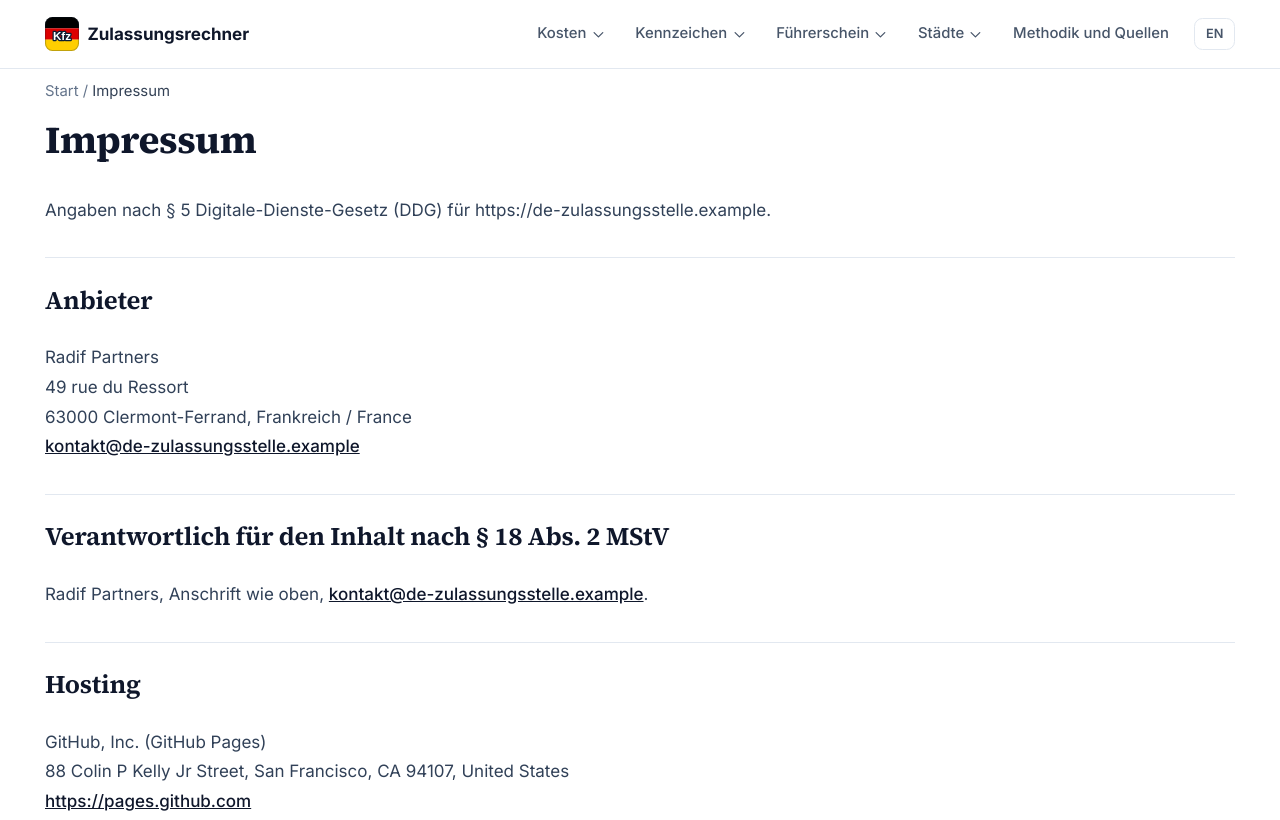
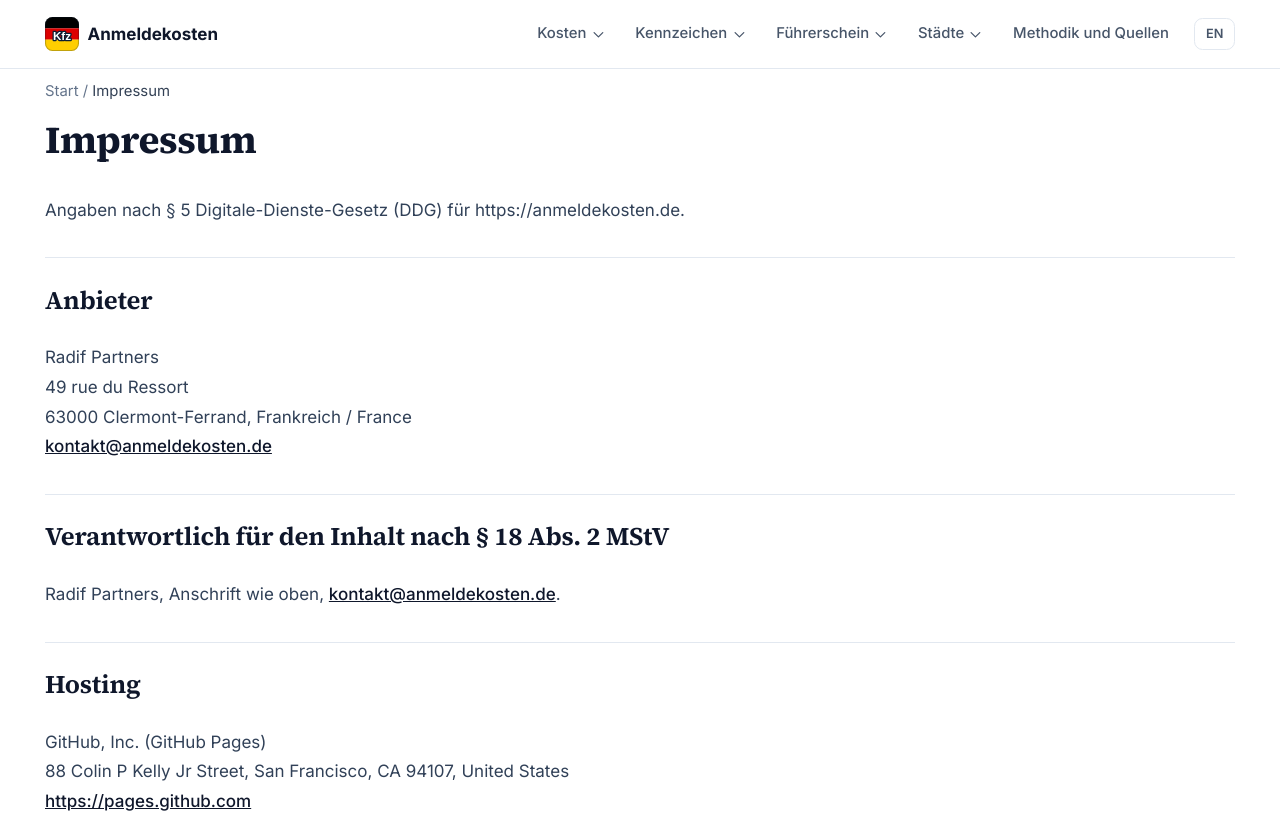
Before and after one commit to Mottalib-10M/anmeldekosten.de, an Astro site: page /de/impressum in a window 1280 px wide. Shown: the top 820 px of the page. Built offline with nearby package versions, Linux system fonts and the light colour scheme; Astro itself is replaced by a stand-in of ours.

Commit message:
Renommage : de-zulassungsstelle devient anmeldekosten.de (marque : Zulassungsrechner=Anmeldekosten)
Domaine acheté le 2026-10-23 ; adresse, contact, robots, llms et images de partage mis à jour.

Co-Authored-By: Claude Opus 5.5 <noreply@anthropic.com>

```diff
--- a/public/robots.txt
+++ b/public/robots.txt
@@ -3,4 +3,4 @@ Allow: /
 
 Disallow: /*?*
 
-Sitemap: https://de-zulassungsstelle.example/sitemap-index.xml
+Sitemap: https://anmeldekosten.de/sitemap-index.xml
--- a/src/components/MethodPage.astro
+++ b/src/components/MethodPage.astro
@@ -27,7 +27,7 @@ const ex = umtauschFrist({ art: 'karte', geburtsjahr: 1975, ausstellungsjahr: 20
   <header class="mb-6"><h1 class="text-3xl font-bold text-navy-900 md:text-4xl">{h1}</h1></header>
   {de ? (
   <div class="prose prose-slate max-w-none">
-    <p>Der Zulassungsrechner beruht auf drei amtlichen Grundlagen: der Gebührenordnung für Maßnahmen im Straßenverkehr (GebOSt) für die Beträge, den Verzeichnissen des Kraftfahrt-Bundesamts (KBA) für Behörden und Kennzeichen, und der Fahrerlaubnis-Verordnung für die Umtauschfristen. Kein Betrag und keine Anschrift ist von Hand in eine Seite getippt: Die Texte zitieren, was das Aktualisierungsskript und die Parameterdatei liefern.</p>
+    <p>Anmeldekosten beruht auf drei amtlichen Grundlagen: der Gebührenordnung für Maßnahmen im Straßenverkehr (GebOSt) für die Beträge, den Verzeichnissen des Kraftfahrt-Bundesamts (KBA) für Behörden und Kennzeichen, und der Fahrerlaubnis-Verordnung für die Umtauschfristen. Kein Betrag und keine Anschrift ist von Hand in eine Seite getippt: Die Texte zitieren, was das Aktualisierungsskript und die Parameterdatei liefern.</p>
     <h2>Behörden, Kennzeichen, Gemeinden</h2>
     <p>Das Skript <code>scripts/update-data.py</code> lädt jeden Monat das Anschriftenverzeichnis der Zulassungsbehörden (AV1, Stand {META.av1Stand}) und das der Fahrerlaubnisbehörden (AV2) von der Website des KBA. Daraus entstehen {n0(META.bezirke)} Zulassungsbezirke mit {n0(META.stellen)} Haupt- und Außenstellen und {n0(META.kennzeichen)} Unterscheidungszeichen. Kennzeichen, die das Verzeichnis mit „A:“ als auslaufend markiert, zeigen wir getrennt: Sie fahren noch, werden aber nicht mehr ausgegeben. Kennzeichen von Bundes- und Landesbehörden (Bundeswehr, Landesregierungen) gehören zu keinem Kreis und werden nicht angezeigt.</p>
     <p>Welche Behörde für einen Ort zuständig ist, ergibt sich aus dem amtlichen Gemeindeschlüssel: Seine ersten fünf Stellen sind der Kreis. Die {n0(META.gemeinden)} Gemeinden mit Schlüssel und Postleitzahlen kommen aus Wikidata (gemeinfrei, CC0). Hat ein Kreis mehrere Zulassungsbehörden, etwa Stadt und Region Hannover, wählt die Suche die, deren Sitz so heißt wie der Ort; sonst die des Kreises. Die Zahl der zugelassenen Fahrzeuge stammt aus der KBA-Statistik FZ1 zum {META.fz1Stand}.</p>
--- a/src/data/og.json
+++ b/src/data/og.json
@@ -7,14 +7,14 @@
    "title": "Zulassungsstelle & Kosten 2026\nGebühr für Gebühr nachgerechnet",
    "subtitle": "Anmelden · Ummelden · Wunschkennzeichen · Führerschein-Umtausch",
    "badge": "GebOSt · KBA-Verzeichnis · Anlage 8e FeV",
-   "brand": "Zulassungsrechner"
+   "brand": "Anmeldekosten"
   },
   {
    "file": "og-en.png",
    "title": "German car registration 2026\nevery fee itemised",
    "subtitle": "Register · Transfer · Personalised plate · Licence exchange",
    "badge": "Federal fee schedule · KBA directory · FeV Annex 8e",
-   "brand": "Zulassungsrechner"
+   "brand": "Anmeldekosten"
   }
  ]
 }
--- a/src/data/site-config.ts
+++ b/src/data/site-config.ts
@@ -1,6 +1,6 @@
 /** Configuration centrale du site (générée par new-site.py). */
-export const SITE_URL = "https://de-zulassungsstelle.example";
-export const SITE_NAMES: Record<string, string> = {"de": "Zulassungsrechner", "en": "Zulassungsrechner"};
+export const SITE_URL = "https://anmeldekosten.de";
+export const SITE_NAMES: Record<string, string> = {"de": "Anmeldekosten", "en": "Anmeldekosten"};
 export const LANG_TAGS: Record<string, string> = {"de": "de-DE", "en": "en-DE"};
 export const OG_LOCALES: Record<string, string> = {"de": "de_DE", "en": "en_GB"};
 /** Une locale par langue (RECETTE §4) : l'anglais écrit « €1,234 », l'allemand « 1.234 € ». */
@@ -20,7 +20,7 @@ export const AUTHOR_DESC: Record<string, string> = {"de": "Radif Partners zerleg
  *  themes reellement traites par le site, pas une liste de mots-cles : un sujet
  *  declare ici sans page qui le couvre est une declaration fausse. */
 export const KNOWS_ABOUT: Record<string, string[]> = {"de": ["Gebührenordnung für Maßnahmen im Straßenverkehr (GebOSt), Abschnitt Zulassung", "Fahrzeug-Zulassungsverordnung: Kennzeichenarten und Unterscheidungszeichen", "Internetbasierte Fahrzeugzulassung (i-Kfz)", "Pflichtumtausch des Führerscheins nach Anlage 8e FeV"], "en": ["German road traffic fee schedule (GebOSt), registration section", "Vehicle Registration Ordinance: plate types and district codes", "Online vehicle registration in Germany (i-Kfz)", "Mandatory driving licence exchange under Annex 8e FeV"]};
-export const CONTACT_EMAIL = "kontakt@de-zulassungsstelle.example";
+export const CONTACT_EMAIL = "kontakt@anmeldekosten.de";
 export const THEME_COLOR = '#1D4ED8';
 export const LOGO_SYMBOL = 'Kfz';
 export const BING_VERIFY_CODE = '';
--- a/src/pages/de/impressum.astro
+++ b/src/pages/de/impressum.astro
@@ -5,7 +5,7 @@ import { AUTHOR_NAME, CLARITY_ID, CONTACT_EMAIL, GA4_ID, LAST_UPDATED, SITE_URL
 import { route } from '../../i18n/routes';
 const lang = 'de';
 ---
-<PageLayout title="Impressum des Zulassungsrechners: Anbieter und Hoster" description="Impressum nach § 5 DDG und § 18 MStV: wer den Zulassungsrechner mit Gebühren, Zulassungsstellen und Umtauschfristen betreibt, wer verantwortlich ist, wer hostet." lang={lang} noindex={true} breadcrumbs={[{ label: 'Impressum' }]} showAuthor={false}>
+<PageLayout title="Impressum von Anmeldekosten: Anbieter und Hoster" description="Impressum nach § 5 DDG und § 18 MStV: wer Anmeldekosten mit Gebühren, Zulassungsstellen und Umtauschfristen betreibt, wer verantwortlich ist, wer hostet." lang={lang} noindex={true} breadcrumbs={[{ label: 'Impressum' }]} showAuthor={false}>
   <div class="prose prose-slate max-w-none">
     <h1>Impressum</h1>
     <p>Angaben nach § 5 Digitale-Dienste-Gesetz (DDG) für {SITE_URL}.</p>
--- a/src/pages/de/kontakt.astro
+++ b/src/pages/de/kontakt.astro
@@ -5,7 +5,7 @@ import { AUTHOR_NAME, CONTACT_EMAIL, LAST_UPDATED } from '../../data/site-config
 import { route } from '../../i18n/routes';
 const lang = 'de';
 ---
-<PageLayout title="Kontakt: falsche Gebühr oder Anschrift im Zulassungsrechner" description="Schreiben Sie uns, wenn eine Gebühr nicht zum Bescheid passt, eine Zulassungsstelle umgezogen ist oder eine Umtauschfrist falsch scheint. Keine Termine, keine Anträge." lang={lang} noindex={true} breadcrumbs={[{ label: 'Kontakt' }]} showAuthor={false}>
+<PageLayout title="Kontakt: falsche Gebühr oder Anschrift im Anmeldekosten" description="Schreiben Sie uns, wenn eine Gebühr nicht zum Bescheid passt, eine Zulassungsstelle umgezogen ist oder eine Umtauschfrist falsch scheint. Keine Termine, keine Anträge." lang={lang} noindex={true} breadcrumbs={[{ label: 'Kontakt' }]} showAuthor={false}>
   <div class="prose prose-slate max-w-none">
     <h1>Kontakt</h1>
     <p>Eine Adresse für alles: <a href={`mailto:${CONTACT_EMAIL}`}>{CONTACT_EMAIL}</a>. Es gibt kein Telefon und keinen Rückruf, denn wir verkaufen nichts.</p>
--- a/src/pages/de/redaktionsrichtlinien.astro
+++ b/src/pages/de/redaktionsrichtlinien.astro
@@ -4,7 +4,7 @@ import { AUTHOR_NAME, CONTACT_EMAIL, LAST_UPDATED } from '../../data/site-config
 import { route } from '../../i18n/routes';
 const lang = 'de';
 ---
-<PageLayout title="Redaktionsrichtlinien des Zulassungsrechners: Quellen und Fehler" description="Woher Gebühren, Anschriften und Umtauschfristen auf dieser Website stammen, wann wir sie neu einlesen und was mit einem gemeldeten Fehler geschieht, Schritt für Schritt." lang={lang} noindex={true} breadcrumbs={[{ label: 'Redaktionsrichtlinien' }]} showAuthor={false}>
+<PageLayout title="Redaktionsrichtlinien von Anmeldekosten: Quellen und Fehler" description="Woher Gebühren, Anschriften und Umtauschfristen auf dieser Website stammen, wann wir sie neu einlesen und was mit einem gemeldeten Fehler geschieht, Schritt für Schritt." lang={lang} noindex={true} breadcrumbs={[{ label: 'Redaktionsrichtlinien' }]} showAuthor={false}>
   <div class="prose prose-slate max-w-none">
     <h1>Redaktionsrichtlinien und Korrekturen</h1>
     <p>Eine falsche Anschrift schickt jemanden mit allen Unterlagen zur falschen Außenstelle, ein veralteter Betrag lässt ihn am Schalter zu wenig dabeihaben. Deshalb gilt hier:</p>
--- a/src/pages/de/ueber-uns.astro
+++ b/src/pages/de/ueber-uns.astro
@@ -9,8 +9,8 @@ import { P } from '../../lib/engine/params';
 const lang = 'de';
 const n = (x: number) => formatNumber(x, 0, lang);
 ---
-<PageLayout title="Über den Zulassungsrechner: wer rechnet hier und warum" description="Wer den Zulassungsrechner herausgibt, warum er jede Gebühr nach der Gebührenordnung zerlegt, woher Anschriften und Fristen stammen und was er nie tut." lang={lang} jsonLd={[personSchema(lang), organizationSchema(lang), profilePageSchema({ path: route('about', lang), lang }), breadcrumbSchema([{ name: 'Start', path: route('home', lang) }, { name: 'Über uns', path: route('about', lang) }])]} breadcrumbs={[{ label: 'Über uns' }]}>
-  <header class="mb-6"><h1 class="text-3xl font-bold text-navy-900 md:text-4xl">Über den Zulassungsrechner</h1></header>
+<PageLayout title="Über Anmeldekosten: wer rechnet hier und warum" description="Wer Anmeldekosten herausgibt, warum die Seite jede Gebühr nach der Gebührenordnung zerlegt, woher Anschriften und Fristen stammen und was er nie tut." lang={lang} jsonLd={[personSchema(lang), organizationSchema(lang), profilePageSchema({ path: route('about', lang), lang }), breadcrumbSchema([{ name: 'Start', path: route('home', lang) }, { name: 'Über uns', path: route('about', lang) }])]} breadcrumbs={[{ label: 'Über uns' }]}>
+  <header class="mb-6"><h1 class="text-3xl font-bold text-navy-900 md:text-4xl">Über Anmeldekosten</h1></header>
   <div class="prose prose-slate max-w-none">
     <div class="not-prose mb-6"><p class="text-lg font-semibold text-navy-900">{AUTHOR_NAME}</p><p class="text-navy-700">{AUTHOR_ROLE[lang]}</p></div>
     <p>Radif Partners gibt unabhängige Rechner zu Verwaltungs- und Geldfragen heraus. Dieser beantwortet drei Fragen, die sich jeder stellt, der in Deutschland ein Auto kauft, umzieht oder einen alten Führerschein in der Schublade hat: Welche Zulassungsstelle ist für mich zuständig, was kostet mein Vorgang genau, und bis wann muss der Führerschein getauscht sein?</p>
--- a/src/pages/embed/registration-office-finder.astro
+++ b/src/pages/embed/registration-office-finder.astro
@@ -19,6 +19,6 @@ import { displayDate } from '../../lib/format';
   </head>
   <body class="bg-white p-2 text-navy-900">
     <BehoerdenFinder client:load lang="en" id="embed" initial={paketVon('11000')} lokal={P.lokal} today={LAST_UPDATED} stand={avStand('en')} />
-    <p class="mt-2 text-center text-xs text-navy-600"><a href={`${SITE_URL}/en/`} target="_blank" rel="noopener" class="underline">Zulassungsrechner</a> · GebOSt · KBA, office data of {displayDate(LAST_UPDATED, 'en-GB')}</p>
+    <p class="mt-2 text-center text-xs text-navy-600"><a href={`${SITE_URL}/en/`} target="_blank" rel="noopener" class="underline">Anmeldekosten</a> · GebOSt · KBA, office data of {displayDate(LAST_UPDATED, 'en-GB')}</p>
   </body>
 </html>
--- a/src/pages/embed/zulassungsstelle-finden.astro
+++ b/src/pages/embed/zulassungsstelle-finden.astro
@@ -19,6 +19,6 @@ import { displayDate } from '../../lib/format';
   </head>
   <body class="bg-white p-2 text-navy-900">
     <BehoerdenFinder client:load lang="de" id="embed" initial={paketVon('11000')} lokal={P.lokal} today={LAST_UPDATED} stand={avStand('de')} />
-    <p class="mt-2 text-center text-xs text-navy-600"><a href={`${SITE_URL}/de/`} target="_blank" rel="noopener" class="underline">Zulassungsrechner</a> · GebOSt · KBA, Behördendaten vom {displayDate(LAST_UPDATED, 'de-DE')}</p>
+    <p class="mt-2 text-center text-xs text-navy-600"><a href={`${SITE_URL}/de/`} target="_blank" rel="noopener" class="underline">Anmeldekosten</a> · GebOSt · KBA, Behördendaten vom {displayDate(LAST_UPDATED, 'de-DE')}</p>
   </body>
 </html>
--- a/src/pages/en/about.astro
+++ b/src/pages/en/about.astro
@@ -9,8 +9,8 @@ import { P } from '../../lib/engine/params';
 const lang = 'en';
 const n = (x: number) => formatNumber(x, 0, lang);
 ---
-<PageLayout title="Zulassungsrechner: who publishes this site and why it exists" description="Who publishes this German registration fee calculator, why it splits each fee into GebOSt lines, where addresses and deadlines come from, what it never does." lang={lang} jsonLd={[personSchema(lang), organizationSchema(lang), profilePageSchema({ path: route('about', lang), lang }), breadcrumbSchema([{ name: 'Home', path: route('home', lang) }, { name: 'About', path: route('about', lang) }])]} breadcrumbs={[{ label: 'About' }]}>
-  <header class="mb-6"><h1 class="text-3xl font-bold text-navy-900 md:text-4xl">About the Zulassungsrechner</h1></header>
+<PageLayout title="Anmeldekosten: who publishes this site and why it exists" description="Who publishes this German registration fee calculator, why it splits each fee into GebOSt lines, where addresses and deadlines come from, what it never does." lang={lang} jsonLd={[personSchema(lang), organizationSchema(lang), profilePageSchema({ path: route('about', lang), lang }), breadcrumbSchema([{ name: 'Home', path: route('home', lang) }, { name: 'About', path: route('about', lang) }])]} breadcrumbs={[{ label: 'About' }]}>
+  <header class="mb-6"><h1 class="text-3xl font-bold text-navy-900 md:text-4xl">About the Anmeldekosten</h1></header>
   <div class="prose prose-slate max-w-none">
     <div class="not-prose mb-6"><p class="text-lg font-semibold text-navy-900">{AUTHOR_NAME}</p><p class="text-navy-700">{AUTHOR_ROLE[lang]}</p></div>
     <p>Radif Partners publishes independent calculators on administrative and money questions. This one answers three questions everyone faces after buying a car in Germany, moving house or finding an old licence in a drawer: which registration office (Zulassungsstelle) is mine, what exactly does my procedure cost, and by when must my licence be exchanged?</p>
--- a/src/pages/en/legal-notice.astro
+++ b/src/pages/en/legal-notice.astro
@@ -5,7 +5,7 @@ import { AUTHOR_NAME, CLARITY_ID, CONTACT_EMAIL, GA4_ID, LAST_UPDATED, SITE_URL
 import { route } from '../../i18n/routes';
 const lang = 'en';
 ---
-<PageLayout title="Legal notice of the Zulassungsrechner: provider and host" description="Legal notice (Impressum) under Section 5 DDG and Section 18 MStV: who runs this site on German registration fees, offices and licence exchange deadlines, and who hosts it." lang={lang} noindex={true} breadcrumbs={[{ label: 'Legal notice' }]} showAuthor={false}>
+<PageLayout title="Legal notice of Anmeldekosten: provider and host" description="Legal notice (Impressum) under Section 5 DDG and Section 18 MStV: who runs this site on German registration fees, offices and licence exchange deadlines, and who hosts it." lang={lang} noindex={true} breadcrumbs={[{ label: 'Legal notice' }]} showAuthor={false}>
   <div class="prose prose-slate max-w-none">
     <h1>Legal notice</h1>
     <p>Information under Section 5 of the German Digital Services Act (DDG) for {SITE_URL}; in German this page is called the Impressum.</p>
```
Also changed, not shown: public/manifest.webmanifest, public/og-de.png, public/og-en.png.
